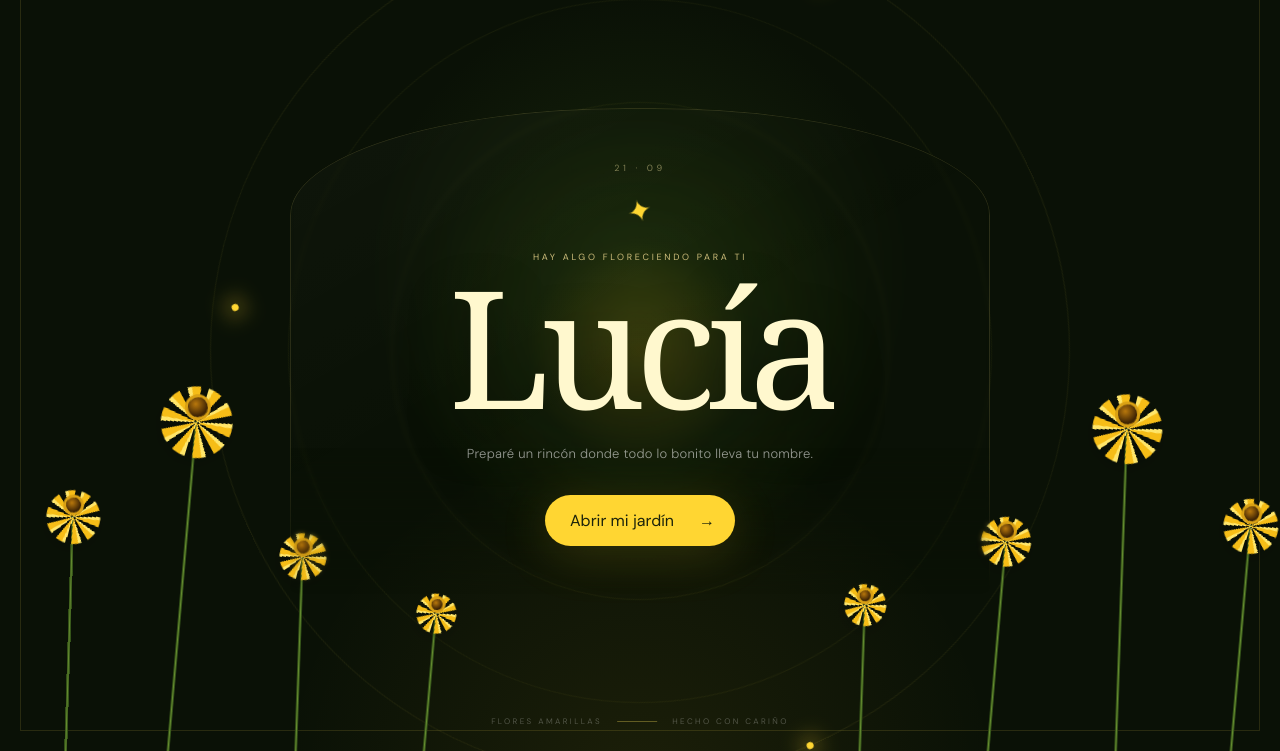
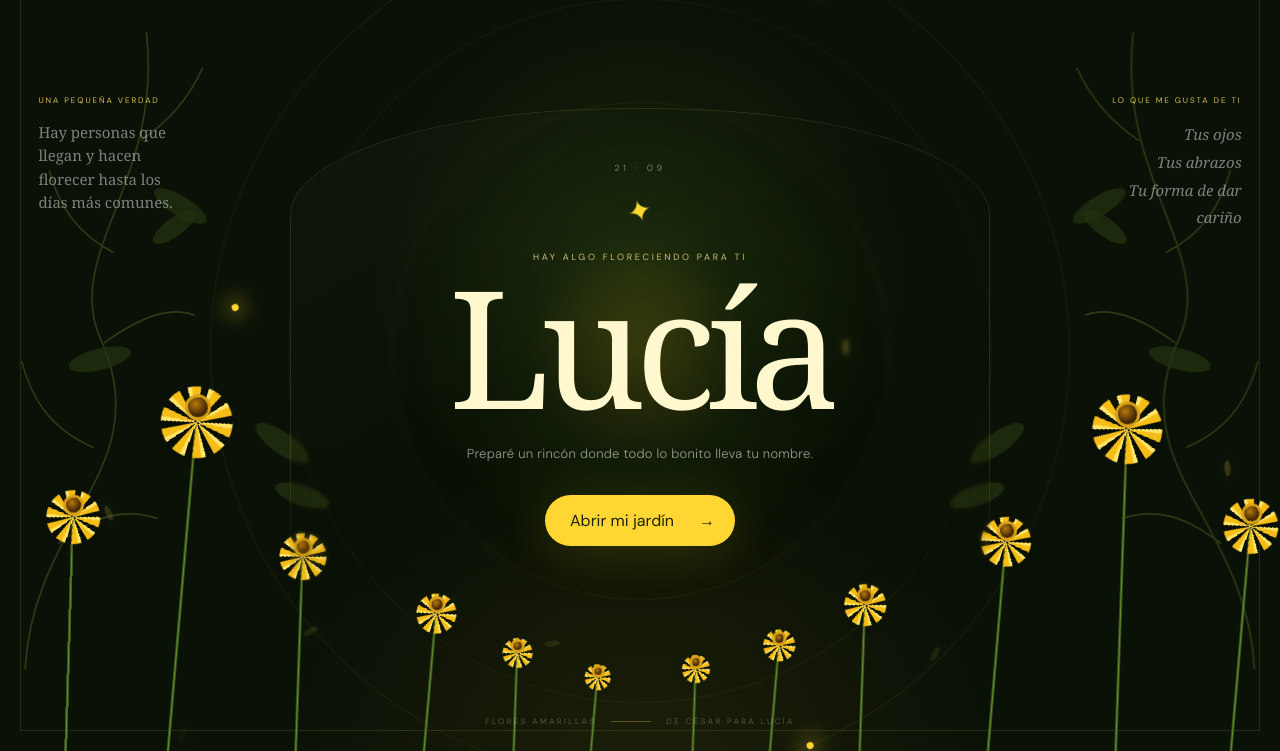
Before and after one commit to Cesar-te/Lucia, a plain HTML site: page index.html in a window 1280 px wide. Shown: the part 49-800 px from the top of the page. Drawn offline with Linux system fonts and the light colour scheme; animation ran at ten frames a second; a web font is replaced by a local one.

Commit message:
Personalizar portada y mensaje para Lucia

```diff
--- a/index.html
+++ b/index.html
@@ -15,7 +15,7 @@
       href="https://fonts.googleapis.com/css2?family=DM+Sans:wght@300;400;500;600&family=Italiana&display=swap"
       rel="stylesheet"
     />
-    <link rel="stylesheet" href="styles.css?v=20260921-4" />
+    <link rel="stylesheet" href="styles.css?v=20260921-6" />
   </head>
   <body class="is-locked">
     <div class="noise" aria-hidden="true"></div>
@@ -140,7 +140,7 @@
         </div>
         <div class="name-heading section-reveal">
           <p class="eyebrow">Hay nombres que encuentran un lugar para siempre</p>
-          <h2 id="name-title">El tuyo está escrito<br />en un lugar de mi corazón</h2>
+          <h2 id="name-title">El tuyo está escrito<br />en un lugar en mi corazón</h2>
         </div>
         <button class="name-magic" id="nameMagic" type="button" aria-label="Iluminar el nombre de Lucía">
           <svg viewBox="0 0 1000 300" role="img" aria-label="Lucía">
@@ -177,11 +177,45 @@
     <div class="opening" id="opening" role="dialog" aria-modal="true" aria-labelledby="opening-title">
       <div class="opening-aura" aria-hidden="true"></div>
       <div class="opening-rings" aria-hidden="true"><i></i><i></i><i></i></div>
+      <div class="opening-petals" aria-hidden="true">
+        <b style="--x:7%;--d:-2s;--r:24deg;--t:11s"></b>
+        <b style="--x:15%;--d:-7s;--r:-35deg;--t:14s"></b>
+        <b style="--x:24%;--d:-4s;--r:55deg;--t:12s"></b>
+        <b style="--x:34%;--d:-10s;--r:-18deg;--t:16s"></b>
+        <b style="--x:43%;--d:-5s;--r:75deg;--t:13s"></b>
+        <b style="--x:54%;--d:-9s;--r:35deg;--t:15s"></b>
+        <b style="--x:63%;--d:-1s;--r:-55deg;--t:12s"></b>
+        <b style="--x:73%;--d:-6s;--r:15deg;--t:14s"></b>
+        <b style="--x:84%;--d:-11s;--r:-25deg;--t:17s"></b>
+        <b style="--x:94%;--d:-3s;--r:65deg;--t:13s"></b>
+      </div>
+      <svg class="opening-vine opening-vine-left" viewBox="0 0 260 760" aria-hidden="true">
+        <path d="M30 760 C40 580 190 520 120 365 C75 265 195 175 175 0" />
+        <path d="M70 610 C115 575 150 568 188 580 M111 495 C58 472 37 434 26 393 M125 370 C168 339 203 326 232 337 M135 262 C91 239 70 205 59 165 M169 128 C202 105 225 79 242 42" />
+        <g><ellipse cx="88" cy="592" rx="38" ry="13" transform="rotate(-28 88 592)"/><ellipse cx="165" cy="575" rx="34" ry="12" transform="rotate(19 165 575)"/><ellipse cx="68" cy="448" rx="38" ry="13" transform="rotate(35 68 448)"/><ellipse cx="194" cy="333" rx="38" ry="13" transform="rotate(-14 194 333)"/><ellipse cx="89" cy="221" rx="36" ry="12" transform="rotate(31 89 221)"/><ellipse cx="218" cy="87" rx="31" ry="11" transform="rotate(-36 218 87)"/></g>
+      </svg>
+      <svg class="opening-vine opening-vine-right" viewBox="0 0 260 760" aria-hidden="true">
+        <path d="M30 760 C40 580 190 520 120 365 C75 265 195 175 175 0" />
+        <path d="M70 610 C115 575 150 568 188 580 M111 495 C58 472 37 434 26 393 M125 370 C168 339 203 326 232 337 M135 262 C91 239 70 205 59 165 M169 128 C202 105 225 79 242 42" />
+        <g><ellipse cx="88" cy="592" rx="38" ry="13" transform="rotate(-28 88 592)"/><ellipse cx="165" cy="575" rx="34" ry="12" transform="rotate(19 165 575)"/><ellipse cx="68" cy="448" rx="38" ry="13" transform="rotate(35 68 448)"/><ellipse cx="194" cy="333" rx="38" ry="13" transform="rotate(-14 194 333)"/><ellipse cx="89" cy="221" rx="36" ry="12" transform="rotate(31 89 221)"/><ellipse cx="218" cy="87" rx="31" ry="11" transform="rotate(-36 218 87)"/></g>
+      </svg>
+      <aside class="opening-side opening-side-left">
+        <span>Una pequeña verdad</span>
+        <p>Hay personas que llegan y hacen florecer hasta los días más comunes.</p>
+      </aside>
+      <aside class="opening-side opening-side-right">
+        <span>Lo que me gusta de ti</span>
+        <p>Tus ojos<br />Tus abrazos<br />Tu forma de dar cariño</p>
+      </aside>
       <div class="opening-garden" aria-hidden="true">
         <i style="--x:5%;--h:30vh;--s:54px;--d:.1s"></i>
         <i style="--x:13%;--h:42vh;--s:72px;--d:.35s"></i>
         <i style="--x:23%;--h:25vh;--s:47px;--d:.7s"></i>
         <i style="--x:33%;--h:18vh;--s:40px;--d:.5s"></i>
+        <i style="--x:40%;--h:13vh;--s:30px;--d:.9s"></i>
+        <i style="--x:46%;--h:10vh;--s:26px;--d:.25s"></i>
+        <i style="--x:54%;--h:11vh;--s:28px;--d:.65s"></i>
+        <i style="--x:60%;--h:14vh;--s:32px;--d:.15s"></i>
         <i style="--x:67%;--h:19vh;--s:42px;--d:.8s"></i>
         <i style="--x:77%;--h:27vh;--s:50px;--d:.2s"></i>
         <i style="--x:87%;--h:41vh;--s:70px;--d:.6s"></i>
@@ -198,9 +232,9 @@
           <span aria-hidden="true">→</span>
         </button>
       </div>
-      <p class="opening-footer" aria-hidden="true"><span>Flores amarillas</span><i></i><span>Hecho con cariño</span></p>
+      <p class="opening-footer" aria-hidden="true"><span>Flores amarillas</span><i></i><span>De César para Lucía</span></p>
     </div>
 
-    <script src="script.js?v=20260921-4"></script>
+    <script src="script.js?v=20260921-6"></script>
   </body>
 </html>
--- a/styles.css
+++ b/styles.css
@@ -56,6 +56,7 @@ button { font: inherit; }
   pointer-events: none;
 }
 .scroll-progress i { display: block; width: 100%; height: 100%; background: linear-gradient(90deg, #d89b13, #fff083); transform: scaleX(0); transform-origin: left; box-shadow: 0 0 12px #ffd631; }
+.is-locked .scroll-progress { opacity: 0; }
 
 .magic-cursor {
   position: fixed;
@@ -616,6 +617,30 @@ footer { min-height: 110px; display: flex; justify-content: center; align-items:
 .opening-rings i:nth-child(3) { bottom: 9%; left: 25%; }
 @keyframes slow-spin { to { transform: rotate(360deg); } }
 
+.opening-petals { position: absolute; z-index: 3; inset: 0; overflow: hidden; pointer-events: none; }
+.opening-petals b { position: absolute; left: var(--x); top: -8%; width: 7px; height: 15px; border-radius: 90% 10% 85% 15%; background: linear-gradient(145deg, #fff082, #e7aa10); opacity: .52; filter: drop-shadow(0 0 5px rgba(255,211,41,.25)); transform: rotate(var(--r)); animation: opening-petal-fall var(--t) var(--d) linear infinite; }
+@keyframes opening-petal-fall {
+  0% { translate: 0 -12vh; rotate: 0deg; opacity: 0; }
+  12% { opacity: .62; }
+  55% { translate: 45px 48vh; rotate: 190deg; }
+  100% { translate: -20px 112vh; rotate: 420deg; opacity: 0; }
+}
+
+.opening-vine { position: absolute; z-index: 2; top: 8%; width: clamp(150px, 17vw, 280px); height: 84%; overflow: visible; opacity: .27; pointer-events: none; }
+.opening-vine path { fill: none; stroke: #91ad42; stroke-width: 2; stroke-linecap: round; stroke-dasharray: 1200; stroke-dashoffset: 1200; animation: draw-vine 3.4s .3s var(--ease) forwards; }
+.opening-vine ellipse { fill: rgba(92, 130, 39, .7); transform-box: fill-box; transform-origin: center; animation: leaf-pulse 4s ease-in-out infinite alternate; }
+.opening-vine-left { left: 0; }
+.opening-vine-right { right: 0; transform: scaleX(-1); }
+@keyframes draw-vine { to { stroke-dashoffset: 0; } }
+@keyframes leaf-pulse { to { fill: rgba(144, 170, 60, .75); } }
+
+.opening-side { position: absolute; z-index: 5; top: 25%; width: clamp(150px, 15vw, 225px); color: rgba(255,255,255,.52); }
+.opening-side span { display: block; margin-bottom: 16px; color: #d9bd53; text-transform: uppercase; letter-spacing: .24em; font-size: 8px; }
+.opening-side p { margin: 0; color: rgba(255,255,255,.47); font-family: "Italiana", Georgia, serif; font-size: clamp(16px, 1.35vw, 22px); line-height: 1.55; letter-spacing: 0; text-transform: none; }
+.opening-side-left { left: 5%; text-align: left; }
+.opening-side-right { right: 5%; text-align: right; }
+.opening-side-right p { line-height: 1.85; font-style: italic; }
+
 .opening-garden { position: absolute; z-index: 3; inset: auto 0 0; height: 48%; pointer-events: none; overflow: hidden; }
 .opening-garden i { position: absolute; left: var(--x); bottom: -5px; width: 3px; height: var(--h); border-radius: 99px; background: linear-gradient(90deg, #183209, #668c30, #1c390d); transform-origin: bottom; transform: scaleY(0) rotate(-2deg); animation: opening-grow 1.7s calc(var(--d) + .25s) var(--ease) forwards, opening-sway 3.6s calc(var(--d) + 2s) ease-in-out infinite alternate; }
 .opening-garden i:nth-child(even) { rotate: 3deg; }
@@ -688,8 +713,23 @@ footer { min-height: 110px; display: flex; justify-content: center; align-items:
   .opening-note { max-width: 285px; font-size: 12px !important; }
   .opening-rings { width: 145vw; top: -5vh; }
   .opening-garden { height: 38%; opacity: .85; }
-  .opening-garden i:nth-child(3), .opening-garden i:nth-child(6) { display: none; }
+  .opening-garden i:nth-child(3), .opening-garden i:nth-child(6), .opening-garden i:nth-child(7), .opening-garden i:nth-child(10) { display: none; }
   .opening-footer { bottom: max(18px, env(safe-area-inset-bottom)); }
+  .opening-side { display: none; }
+  .opening-vine { width: 42vw; opacity: .16; }
+  .opening-petals b:nth-child(even) { display: none; }
+}
+
+@media (min-width: 701px) and (max-width: 1280px) {
+  .opening-side { top: 18%; width: 150px; }
+  .opening-side-left { left: 3%; }
+  .opening-side-right { right: 3%; }
+  .opening-side p { font-size: 15px; }
+}
+
+@media (min-width: 701px) and (max-width: 1050px) {
+  .opening-side { display: none; }
+  .opening-vine { opacity: .18; }
 }
 
 @media (min-width: 701px) and (max-width: 1100px) {
```
